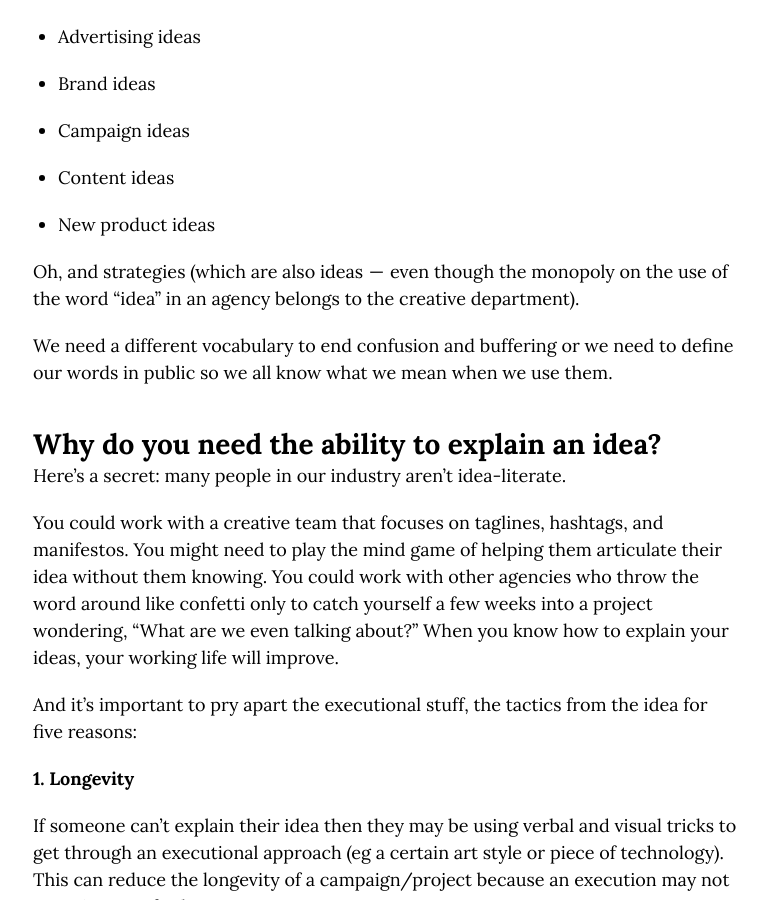
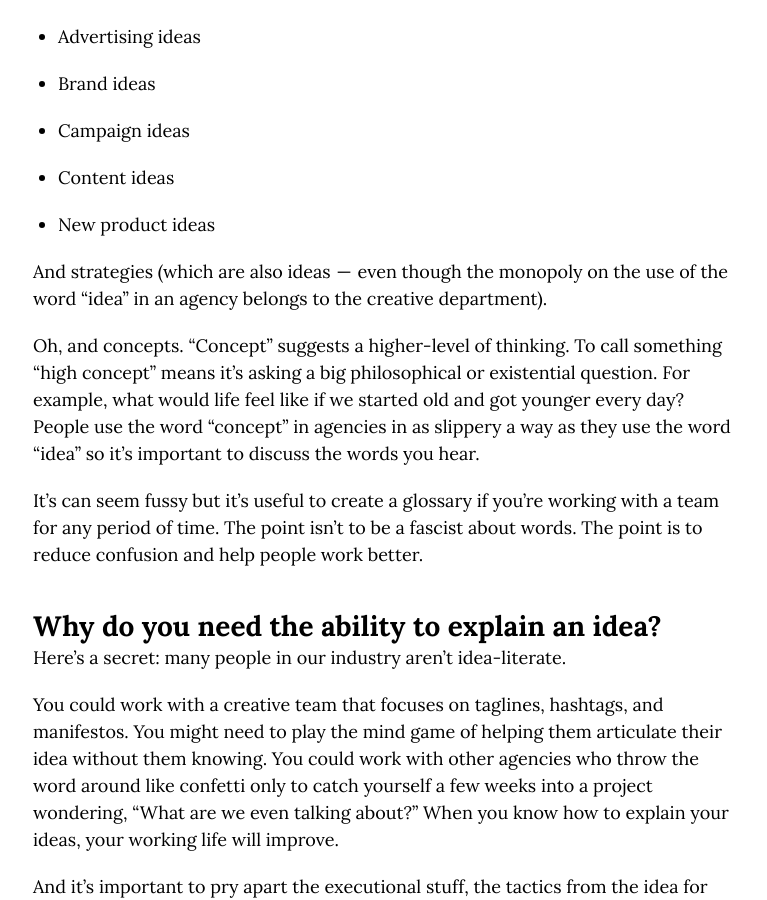
Before and after one commit to markhpollard/markhpollard.github.io, a Jekyll site: the page built from _posts/2018-09-27-how-to-explain-an-idea-a-mega-post.markdown, in a window 1280 px wide and 900 px high, scrolled down 2859 px. Shown: the whole window, without its empty margins (253-1020 px from the left). Built offline with Jekyll 4.4.1, drawn with Linux system fonts in a browser that asks for light colours; nearby versions of some CDN libraries.

Commit message:
Updated How To Explain An Idea A Mega Post

```diff
--- a/_posts/2018-09-27-how-to-explain-an-idea-a-mega-post.markdown
+++ b/_posts/2018-09-27-how-to-explain-an-idea-a-mega-post.markdown
@@ -83,9 +83,11 @@ Yes, it’s complicated because humans complicate things. And what complicates a
 
 * New product ideas
 
-Oh, and strategies (which are also ideas  —  even though the monopoly on the use of the word “idea” in an agency belongs to the creative department).
+And strategies (which are also ideas  —  even though the monopoly on the use of the word “idea” in an agency belongs to the creative department).
 
-We need a different vocabulary to end confusion and buffering or we need to define our words in public so we all know what we mean when we use them.
+Oh, and concepts. "Concept" suggests a higher-level of thinking. To call something "high concept" means it's asking a big philosophical or existential question. For example, what would life feel like if we started old and got younger every day? People use the word "concept" in agencies in as slippery a way as they use the word "idea" so it's important to discuss the words you hear.
+
+It's can seem fussy but it's useful to create a glossary if you're working with a team for any period of time. The point isn't to be a fascist about words. The point is to reduce confusion and help people work better.
 
 ## Why do you need the ability to explain an idea?
 
```
